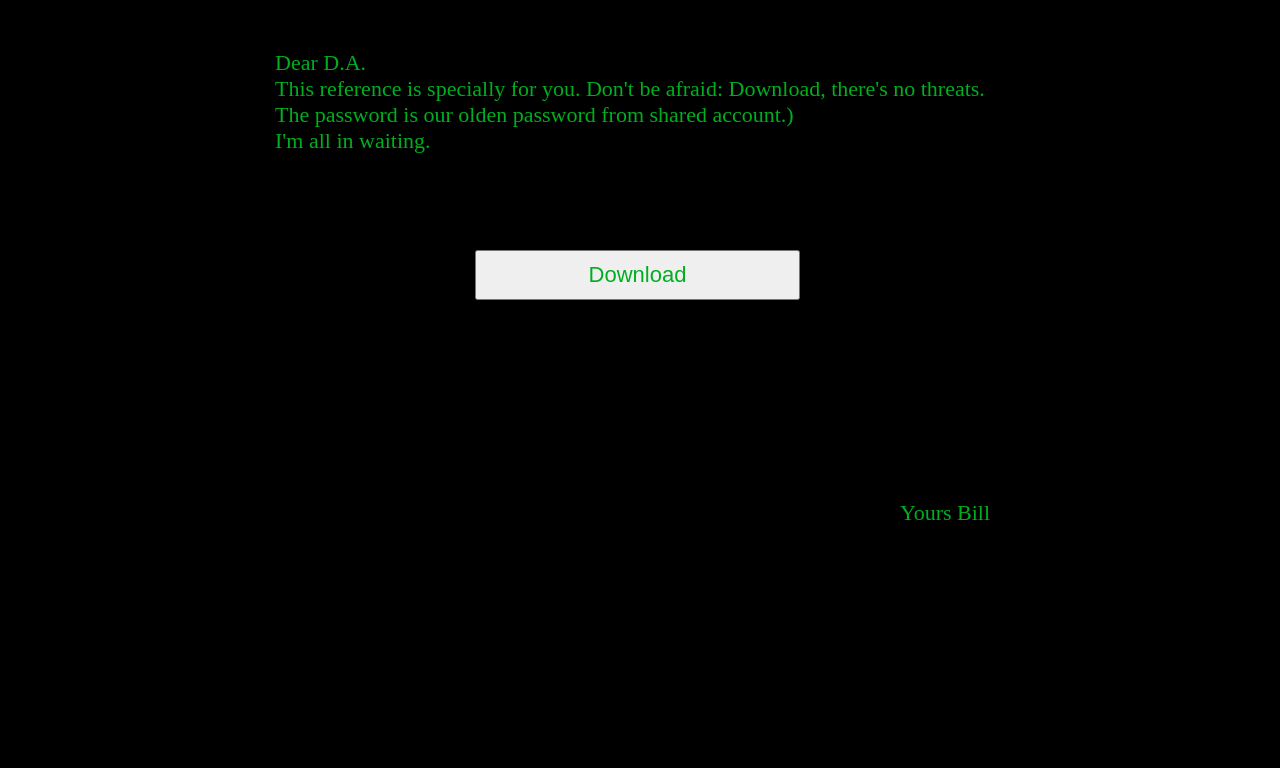
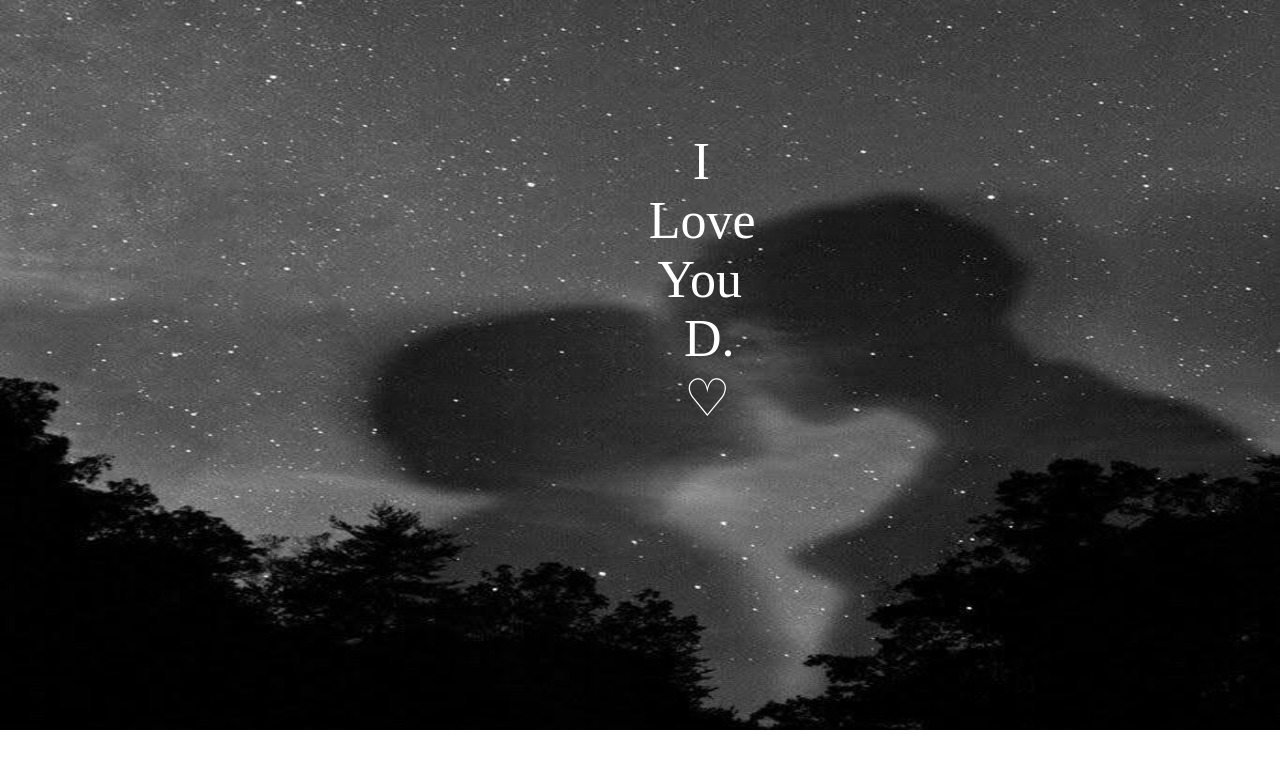
Before and after one commit to Qurclinc/PostData, a plain HTML site: page index.html in a window 1280 px wide. Drawn offline with Linux system fonts and the light colour scheme.

Commit message:
;)
asdjasndj

```diff
--- a/css/style.css
+++ b/css/style.css
@@ -4,7 +4,8 @@
 }
 
 body{
-    background-color: #000;
+    background: url('../img/back.jpg');
+    background-repeat: no-repeat;
 }
 
 .main{
@@ -13,8 +14,8 @@ body{
 }
 
 p{
-    color: #00ae1f;
-    font-size: 22px;
+    color: #fff;
+    font-size: 52px;
 }
 
 header{
@@ -35,3 +36,28 @@ footer{
     margin-top: 200px;
     margin-left: 700px;
 }
+
+p {
+    margin-left: 50%;
+}
+
+.from_top{
+    margin-top: 15%;
+    margin-left: 56%;
+}
+
+.ADD{
+    margin-left: 51%;
+}
+
+.love{
+    margin-left: 52%;
+}
+
+.Diana{
+    margin-left: 55%;
+}
+
+.heart{
+    margin-left: 55%;
+}
--- a/index.html
+++ b/index.html
@@ -1,27 +1,21 @@
 <!DOCTYPE html>
 <html>
     <head>
-        <meta charset="utf-8"/>
+        <meta charset="utf-8" content="width=device-width, user-scalable=no"/>
+        <script src="js/no-scroll.js"></script>
         <link href="css/style.css" type="text/css" rel="stylesheet"/>
-        <title>;)</title>
-        <link href="img/icon.ico" type="image/png" rel="shortcut icon"/>
+        <title>мү รṳภรђɨภέ ❤</title>
+        <link href="img/image.ico" type="image/png" rel="shortcut icon"/>
     </head>
     <body>
         <div class="main">
-            <header>
-                <p>Dear D.A.</p>
-                <p>This reference is specially for you. Don't be afraid: Download, there's no threats.</p>
-                <p>The password is our olden password from shared account.)</p>
-                <p>I'm all in waiting.</p>
-            </header>
             <content>
-                <button onclick="window.open('files/data.zip')">
-                    <p>Download</p>
-                </button>
+                <p class="from_top">I</p>
+                <p class="ADD">Love</p>
+                <p class="love">You</p>
+                <p class="Diana">D.</p>
+                <p class="heart">♡</p>
             </content>
-            <footer>
-                <p>Yours Bill</p>
-            </footer>
         </div>
     </body>
 
--- /dev/null
+++ b/js/no-scroll.js
@@ -0,0 +1,3 @@
+document.addEventListener('wheel', function(e) {
+    e.preventDefault();
+}, { passive: false });
```
Also changed, not shown: img/back.jpg (added), img/background.jpg (added), img/image.ico (added).
